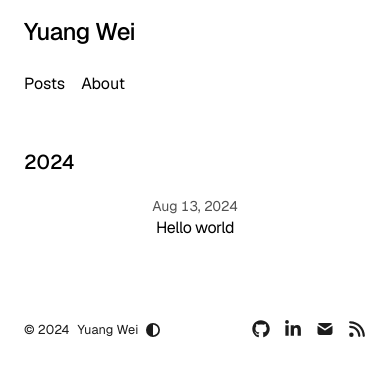
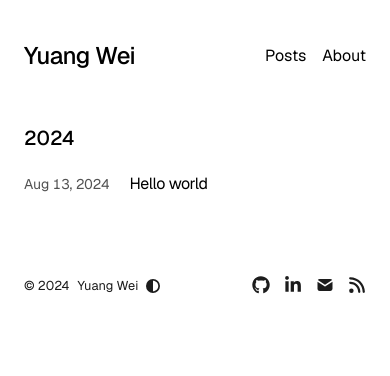
Before and after one commit to yuang-wei/site, a Next.js app: page /posts in a window 390 px wide. Shown: the top 376 px of the page. Built offline with nearby package versions, Linux system fonts and the light colour scheme.

Commit message:
feat: hello world

```diff
--- a/app/components/nav.tsx
+++ b/app/components/nav.tsx
@@ -9,13 +9,11 @@ import { metaData, navItems } from "../config";
 export function Navbar() {
   return (
     <nav className="lg:mb-14 mb-8">
-      <div className="flex flex-col md:flex-row md:items-center justify-between">
-        <div className="flex items-center">
+      <div className="flex items-center justify-between">
         <Link href="/" className="text-2xl font-medium tracking-tight">
           {metaData.title}
         </Link>
-        </div>
-        <div className="flex flex-row gap-4 mt-6 md:mt-0 md:ml-auto items-center">
+        <div className="flex flex-row gap-4 items-center">
           {Object.entries(navItems).map(([path, { name }]) => (
             <Link
               key={path}
@@ -54,12 +52,11 @@ export const ArticleNavbar = ({ title }) => {
       transition-all duration-300 ease-in-out
       ${show ? 'translate-y-0 opacity-100' : '-translate-y-full opacity-0'}
     `}>
-      <div className="max-w-7xl mx-auto px-4 sm:px-6 lg:px-8">
       <div className="flex items-center justify-between h-16">
         <div className="flex items-center">
-            <h1 className="text-xl font-bold">{title}</h1>
+          <h1 className="title font-medium text-2xl tracking-tight">{title}</h1>
         </div>
-          <div className="hidden md:block">
+        <div className="block">
           <div className="ml-10 flex items-baseline space-x-6">
             {Object.entries(navItems).map(([path, { name }]) => (
               <Link
@@ -73,7 +70,6 @@ export const ArticleNavbar = ({ title }) => {
           </div>
         </div>
       </div>
-      </div>
     </nav>
   );
 };
--- a/app/layout.tsx
+++ b/app/layout.tsx
@@ -74,7 +74,7 @@ export default function RootLayout({
           title="JSON Feed"
         />
       </head>
-      <body className="antialiased flex flex-col items-center justify-center mx-auto mt-2 lg:mt-8 mb-20 lg:mb-40">
+      <body className="antialiased flex flex-col items-center justify-center mx-auto mt-8 mb-20 lg:mb-40">
         <ThemeProvider
           attribute="class"
           defaultTheme="system"
--- a/app/posts/page.tsx
+++ b/app/posts/page.tsx
@@ -33,7 +33,7 @@ export default function BlogPosts() {
                       className="flex flex-col space-y-1 mb-4 transition-opacity duration-200 hover:opacity-80"
                       href={`/posts/${post.slug}`}
                     >
-                      <div className="w-full flex flex-col md:flex-row space-x-0 md:space-x-5 items-center">
+                      <div className="w-full flex space-x-5 items-center">
                         <p className="text-neutral-600 dark:text-neutral-400 tabular-nums text-sm">
                           {formatDate(post.metadata.publishedAt, false)}
                         </p>
```
Lines whose indentation alone changed are shown as unchanged.
